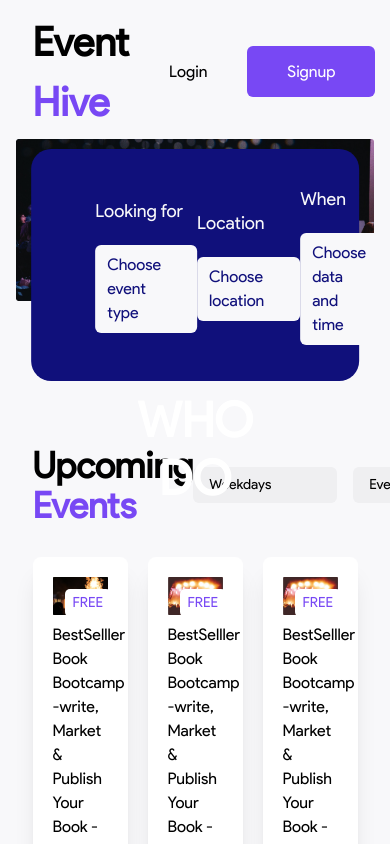
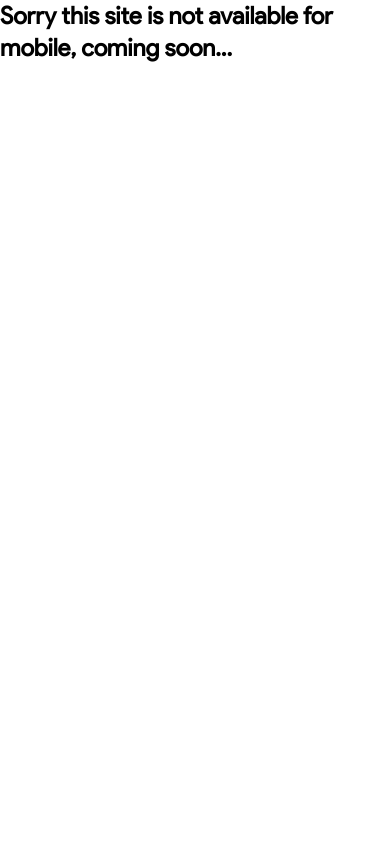
Before and after one commit to PatMiracle/EventHive, a React (Vite) app: page /#/login in a window 390 px wide. Before the commit this address led to /#/login. Shown: the top 844 px of the page. Built offline with nearby package versions, Linux system fonts and the light colour scheme; some icons are missing.

Commit message:
blocked mobile view

```diff
--- a/src/pages/Home.jsx
+++ b/src/pages/Home.jsx
@@ -16,6 +16,9 @@ import RenderEvents from '../components/RenderEvents'
 const Home = () => {
   return (
     <>
+      <div className="fixed top-0 left-0 w-full h-screen z-50 bg-white lg:hidden">
+        <h3>Sorry this site is not available for mobile, coming soon...</h3>
+      </div>
       <header className="w-11/12 mx-auto relative">
         <h1 className="text-white absolute xl:text-[4rem] top-20 left-1/2 -translate-x-1/2 text-center uppercase max-w-xl">
           Made for those who do
```
